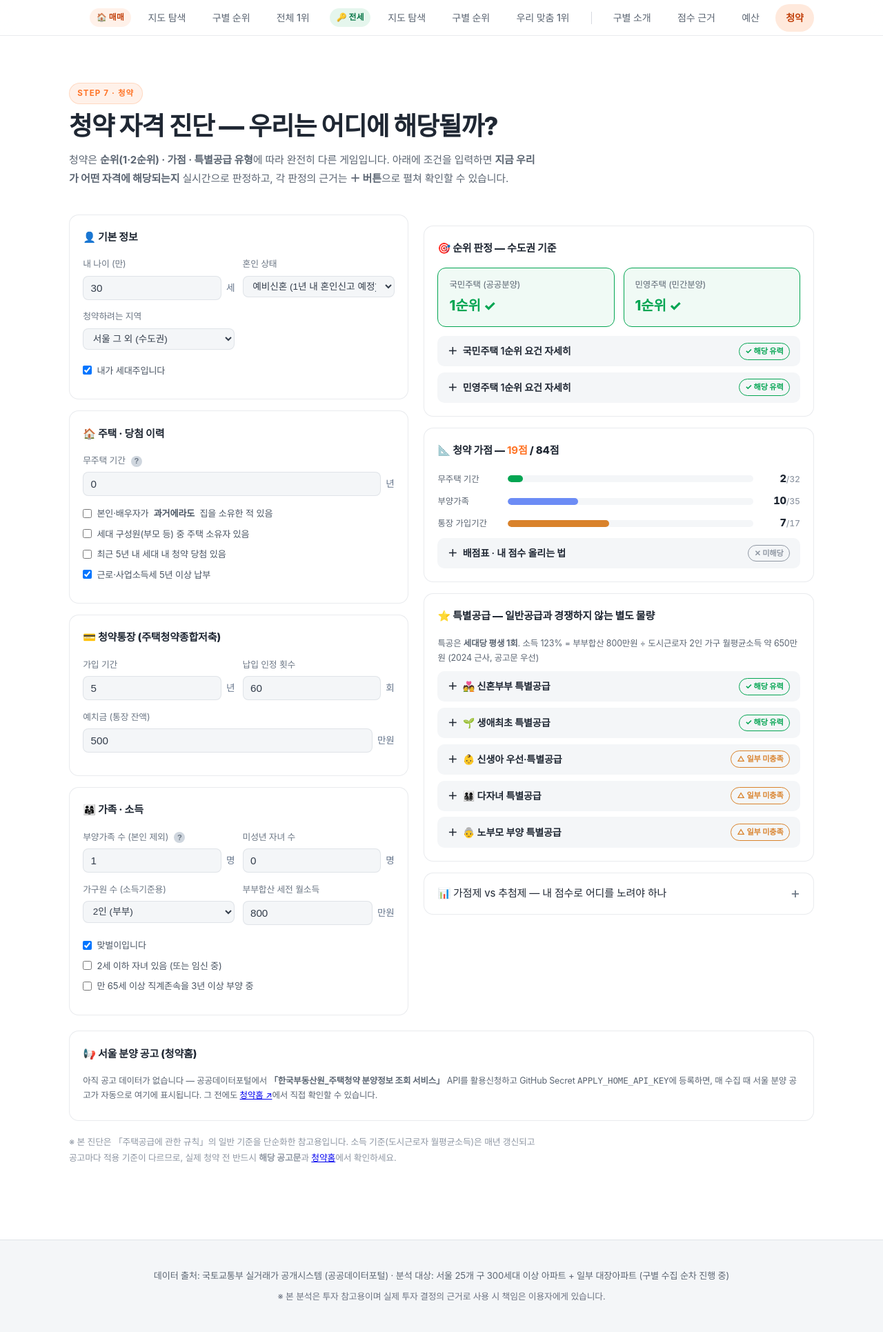
After one commit to jiuk96/realestate_analysis_tool, a Flask app: page /subscription in a window 1280 px wide. The commit adds this page. Shown: the whole page at 69% size. Run offline with Flask 3, Linux system fonts and the light colour scheme; data that the repository does not hold is empty; some libraries are stand-ins or nearby versions; some web fonts are replaced.

Commit message:
청약 자격 진단 페이지 — 순위·가점·특별공급 조건별 실시간 판정
- /subscription 신설: 조건 입력(기본·주택이력·통장·가족소득) 시 실시간 판정
- 순위: 국민/민영 1순위 요건(지역별 가입기간·납입횟수·예치금·규제지역 세대주 등)
- 가점 84점 게이지(무주택32+부양가족35+통장17) + 배점표·점수 올리는 법
- 특별공급 5종(신혼·생애최초·신생아·다자녀·노부모) 해당 여부 + 근거
- 모든 판정에 ＋/− 접이식 상세 설명(소득기준·전략 팁·가점제/추첨제 비율표)
- 입력값 localStorage 저장, 소득기준은 근사치·공고문 우선 고지
- 청약홈 분양공고 수집기(collect_subscriptions.py, APPLY_HOME_API_KEY 있을 때만)
  + 워크플로 best-effort 스텝 + /api/subscriptions 사전 연결

Co-Authored-By: Claude Fable 5 <noreply@anthropic.com>
Claude-Session: https://claude.ai/code/session_01RYwhTU4n4WZ8hT92X6BPxQ

```diff
--- a/web/app.py
+++ b/web/app.py
@@ -46,6 +46,7 @@ _PAGES = {
     "scoring":         "scoring.html",          # 점수 근거
     "districts":       "districts.html",        # 구별 소개
     "budget":          "budget.html",           # 예산 플래너
+    "subscription":    "subscription.html",     # 청약 자격 진단
     "ai":              "ai.html",               # AI 추천
 }
 
@@ -112,6 +113,15 @@ def api_jeonse_safety():
     """전세 안전성 참고 지표 (src/jeonse_safety.py 산출, 점수 미반영). 없으면 빈 dict."""
     try:
         return jsonify(_load("jeonse_safety.json"))
+    except FileNotFoundError:
+        return jsonify({})
+
+
+@app.route("/api/subscriptions")
+def api_subscriptions():
+    """서울 분양 공고 (collect_subscriptions.py 산출, 청약홈 API). 없으면 빈 dict."""
+    try:
+        return jsonify(_load("subscriptions.json"))
     except FileNotFoundError:
         return jsonify({})
 
--- a/web/static/style.css
+++ b/web/static/style.css
@@ -1155,6 +1155,35 @@ details.budget-fold .legal-hint { font-weight: 500; }
 .fundbar-caption { font-size: .78rem; color: var(--text2); margin: .2rem 0 .6rem; }
 .jb-row { display: flex; justify-content: space-between; padding: .35rem 0; border-bottom: 1px dashed var(--border); font-size: .86rem; }
 .jb-zero { color: var(--green); font-weight: 700; }
+
+/* ── 청약 자격 진단 ─────────────────────────────── */
+.sub-grid { display: grid; grid-template-columns: 1fr 1.15fr; gap: 1.4rem; align-items: start; }
+@media (max-width: 960px) { .sub-grid { grid-template-columns: 1fr; } }
+.sub-inputs, .sub-results { display: flex; flex-direction: column; gap: 1rem; }
+.sub-rank-badges { display: grid; grid-template-columns: 1fr 1fr; gap: .8rem; margin-bottom: .8rem; }
+.sub-rank { background: var(--bg); border: 1.5px solid var(--border); border-radius: 12px; padding: .8rem 1rem; display: flex; flex-direction: column; gap: .2rem; }
+.sub-rank.on { border-color: var(--green); background: rgba(3,165,82,.06); }
+.sr-k { font-size: .78rem; color: var(--text2); }
+.sr-v { font-size: 1.25rem; font-weight: 800; color: var(--text3); }
+.sub-rank.on .sr-v { color: var(--green); }
+.sub-item { background: var(--bg); border-radius: 10px; padding: .6rem .9rem; margin-top: .55rem; }
+.sub-item > summary { display: flex; align-items: center; gap: .5rem; font-size: .88rem; font-weight: 600; color: var(--text); }
+.sub-item-title { flex: 1; }
+.sub-item-body { padding: .6rem .2rem .2rem; }
+.sub-badge { font-size: .7rem; font-weight: 700; color: var(--sb); border: 1px solid var(--sb); border-radius: 999px; padding: .12rem .55rem; white-space: nowrap; }
+.sub-reasons { list-style: none; padding: 0; margin: 0 0 .5rem; display: flex; flex-direction: column; gap: .3rem; }
+.sub-reasons li { font-size: .82rem; color: var(--text2); }
+.sub-detail-note { font-size: .8rem; color: var(--text2); background: var(--bg-soft); border-left: 3px solid var(--acc2); border-radius: 6px; padding: .6rem .8rem; line-height: 1.55; }
+.sub-note { font-size: .78rem; color: var(--text2); margin-bottom: .4rem; }
+.sub-gauge-row { display: grid; grid-template-columns: 92px 1fr 58px; align-items: center; gap: .6rem; margin: .45rem 0; }
+.sgk { font-size: .78rem; color: var(--text2); }
+.sub-gauge { height: 10px; background: var(--bg); border-radius: 999px; overflow: hidden; }
+.sub-gauge > div { height: 100%; border-radius: 999px; transition: width .3s; }
+.sgv { font-size: .92rem; font-weight: 800; text-align: right; font-variant-numeric: tabular-nums; }
+.sgv small { color: var(--text3); font-weight: 500; }
+.sub-table { width: 100%; border-collapse: collapse; font-size: .8rem; margin: .3rem 0 .7rem; }
+.sub-table th, .sub-table td { border: 1px solid var(--border); padding: .45rem .6rem; text-align: center; }
+.sub-table th { background: var(--bg); color: var(--text2); }
 .couple-box-wide { margin-bottom: 1.1rem; }
 .couple-badge { background: rgba(52,211,153,.15); color: #34d399; font-size: .68rem; padding: .15rem .5rem; border-radius: 999px; margin-left: .4rem; font-weight: 600; }
 .commute-preset { color: #4a5563; font-size: .8rem; background: var(--bg); border: 1px solid var(--border); border-radius: 8px; padding: .4rem .7rem; }
--- a/web/templates/base.html
+++ b/web/templates/base.html
@@ -35,6 +35,7 @@
     <a href="/districts" class="nav-link {{ 'active' if active_page=='districts'}}">구별 소개</a>
     <a href="/scoring"   class="nav-link {{ 'active' if active_page=='scoring'  }}">점수 근거</a>
     <a href="/budget"    class="nav-link {{ 'active' if active_page=='budget'   }}">예산</a>
+    <a href="/subscription" class="nav-link {{ 'active' if active_page=='subscription' }}">청약</a>
     <a href="/ai"        class="nav-link {{ 'active' if active_page=='ai'       }}">AI 추천</a>
   </div>
 </nav>
--- /dev/null
+++ b/web/templates/subscription.html
@@ -0,0 +1,114 @@
+{% extends 'base.html' %}
+{% set active_page = 'subscription' %}
+{% block title %}청약 자격 진단 · 서울 부동산 분석 툴{% endblock %}
+{% block content %}
+<section class="section section-alt" id="secSubscription">
+  <div class="section-inner">
+    <div class="section-label">STEP 7 · 청약</div>
+    <h2 class="section-title">청약 자격 진단 — 우리는 어디에 해당될까?</h2>
+    <p class="section-desc">
+      청약은 <strong>순위(1·2순위) · 가점 · 특별공급 유형</strong>에 따라 완전히 다른 게임입니다.
+      아래에 조건을 입력하면 <strong>지금 우리가 어떤 자격에 해당되는지</strong> 실시간으로 판정하고,
+      각 판정의 근거는 <strong>＋ 버튼</strong>으로 펼쳐 확인할 수 있습니다.
+    </p>
+
+    <div class="sub-grid">
+      <!-- ── 입력 칼럼 ─────────────────────────────── -->
+      <div class="sub-inputs">
+        <div class="budget-card">
+          <div class="budget-card-title">👤 기본 정보</div>
+          <div class="budget-field-row">
+            <div class="budget-field"><label>내 나이 (만)</label><div class="bf-input"><input type="number" id="subAge" value="30" min="19" max="80"><span>세</span></div></div>
+            <div class="budget-field"><label>혼인 상태</label>
+              <select id="subMarital" class="explorer-sort" style="width:100%">
+                <option value="pre">예비신혼 (1년 내 혼인신고 예정)</option>
+                <option value="married">기혼 (혼인신고 완료)</option>
+                <option value="single">미혼</option>
+              </select></div>
+          </div>
+          <div class="budget-field-row">
+            <div class="budget-field" id="subMarriedYearsWrap" style="display:none"><label>혼인신고 후 경과</label><div class="bf-input"><input type="number" id="subMarriedYears" value="0" min="0" max="30" step="0.5"><span>년</span></div></div>
+            <div class="budget-field"><label>청약하려는 지역</label>
+              <select id="subRegion" class="explorer-sort" style="width:100%">
+                <option value="reg">규제지역 (강남·서초·송파·용산)</option>
+                <option value="seoul" selected>서울 그 외 (수도권)</option>
+                <option value="metro">수도권 기타 (경기·인천)</option>
+                <option value="etc">그 외 지방</option>
+              </select></div>
+          </div>
+          <div class="pc-checks">
+            <label class="bc"><input type="checkbox" id="subHouseholder" checked> 내가 세대주입니다</label>
+          </div>
+        </div>
+
+        <div class="budget-card">
+          <div class="budget-card-title">🏠 주택 · 당첨 이력</div>
+          <div class="budget-field"><label>무주택 기간 <button class="legal-link" data-sub-tip="noHouse">?</button></label>
+            <div class="bf-input"><input type="number" id="subNoHouseYears" value="0" min="0" max="30" step="0.5"><span>년</span></div></div>
+          <div class="pc-checks">
+            <label class="bc"><input type="checkbox" id="subEverOwned"> 본인·배우자가 <b>과거에라도</b> 집을 소유한 적 있음</label>
+            <label class="bc"><input type="checkbox" id="subHouseholdOwns"> 세대 구성원(부모 등) 중 주택 소유자 있음</label>
+            <label class="bc"><input type="checkbox" id="subWon5y"> 최근 5년 내 세대 내 청약 당첨 있음</label>
+            <label class="bc"><input type="checkbox" id="subTax5y" checked> 근로·사업소득세 5년 이상 납부</label>
+          </div>
+        </div>
+
+        <div class="budget-card">
+          <div class="budget-card-title">💳 청약통장 (주택청약종합저축)</div>
+          <div class="budget-field-row">
+            <div class="budget-field"><label>가입 기간</label><div class="bf-input"><input type="number" id="subAccountYears" value="5" min="0" max="30" step="0.5"><span>년</span></div></div>
+            <div class="budget-field"><label>납입 인정 횟수</label><div class="bf-input"><input type="number" id="subPayments" value="60" min="0" max="360"><span>회</span></div></div>
+          </div>
+          <div class="budget-field"><label>예치금 (통장 잔액)</label><div class="bf-input"><input type="number" id="subDeposit" value="500" min="0" step="50"><span>만원</span></div></div>
+        </div>
+
+        <div class="budget-card">
+          <div class="budget-card-title">👨‍👩‍👧 가족 · 소득</div>
+          <div class="budget-field-row">
+            <div class="budget-field"><label>부양가족 수 (본인 제외) <button class="legal-link" data-sub-tip="dependents">?</button></label>
+              <div class="bf-input"><input type="number" id="subDependents" value="1" min="0" max="10"><span>명</span></div></div>
+            <div class="budget-field"><label>미성년 자녀 수</label><div class="bf-input"><input type="number" id="subChildren" value="0" min="0" max="10"><span>명</span></div></div>
+          </div>
+          <div class="budget-field-row">
+            <div class="budget-field"><label>가구원 수 (소득기준용)</label>
+              <select id="subFamilySize" class="explorer-sort" style="width:100%">
+                <option value="2" selected>2인 (부부)</option>
+                <option value="3">3인 (부부+자녀1)</option>
+                <option value="4">4인 이상</option>
+              </select></div>
+            <div class="budget-field"><label>부부합산 세전 월소득</label><div class="bf-input"><input type="number" id="subIncome" value="800" min="0" step="50"><span>만원</span></div></div>
+          </div>
+          <div class="pc-checks">
+            <label class="bc"><input type="checkbox" id="subDual" checked> 맞벌이입니다</label>
+            <label class="bc"><input type="checkbox" id="subNewborn"> 2세 이하 자녀 있음 (또는 임신 중)</label>
+            <label class="bc"><input type="checkbox" id="subElderly"> 만 65세 이상 직계존속을 3년 이상 부양 중</label>
+          </div>
+        </div>
+      </div>
+
+      <!-- ── 결과 칼럼 ─────────────────────────────── -->
+      <div class="sub-results">
+        <div class="budget-card budget-card-result" id="subRankCard"></div>
+        <div class="budget-card" id="subScoreCard"></div>
+        <div class="budget-card" id="subSpecialCard"></div>
+        <details class="budget-card budget-fold" id="subRatioFold">
+          <summary>📊 가점제 vs 추첨제 — 내 점수로 어디를 노려야 하나</summary>
+          <div id="subRatioBody"></div>
+        </details>
+      </div>
+    </div>
+
+    <!-- ── 실시간 분양 공고 ─────────────────────────── -->
+    <div class="budget-card" style="margin-top:1.4rem" id="subNoticeCard">
+      <div class="budget-card-title">📢 서울 분양 공고 (청약홈)</div>
+      <div id="subNoticeList"></div>
+    </div>
+
+    <p class="section-desc" style="margin-top:1.2rem;font-size:.8rem;color:var(--text3)">
+      ※ 본 진단은 「주택공급에 관한 규칙」의 일반 기준을 단순화한 참고용입니다. 소득 기준(도시근로자 월평균소득)은
+      매년 갱신되고 공고마다 적용 기준이 다르므로, 실제 청약 전 반드시 <b>해당 공고문</b>과
+      <a href="https://www.applyhome.co.kr" target="_blank" rel="noopener">청약홈</a>에서 확인하세요.
+    </p>
+  </div>
+</section>
+{% endblock %}
```
Also changed, not shown: collect_subscriptions.py (added, +82 -0 lines), .github/workflows/collect.yml, web/static/dashboard.js.
